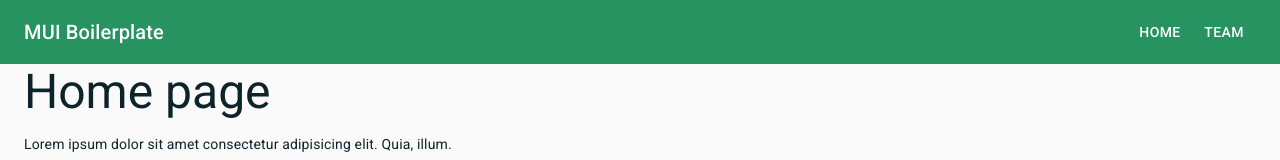
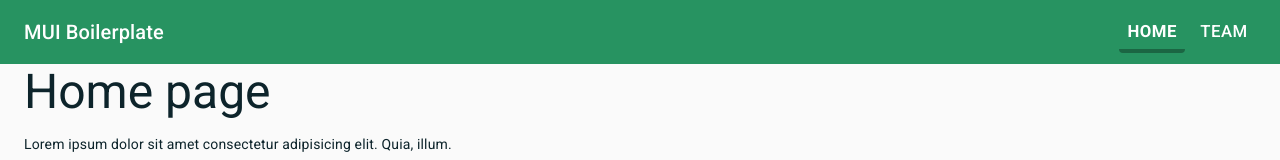
Before and after one commit to masonwang025/yei-website-old, a React (Create React App) app: page / in a window 1280 px wide. Shown: the top 160 px of the page. Built offline with nearby package versions, Linux system fonts and the light colour scheme.

Commit message:
navbar large screen animations

```diff
--- a/src/components/Header.js
+++ b/src/components/Header.js
@@ -5,7 +5,6 @@ import {
   Typography,
   useScrollTrigger,
   Button,
-  Box,
   Container,
   Fab,
   Zoom,
@@ -16,43 +15,17 @@ import {
   ListItem,
   ListItemText,
 } from "@material-ui/core";
-import { makeStyles } from "@material-ui/core/styles";
 import KeyboardArrowUpIcon from "@material-ui/icons/KeyboardArrowUp";
 import MenuIcon from "@material-ui/icons/Menu";
 import routes from "../data/routes";
-import { Link } from "react-router-dom";
+import { Link, useLocation } from "react-router-dom";
 import { useState } from "react";
-
-const useStyles = makeStyles((theme) => ({
-  root: {
-    flexGrow: 1,
-  },
-  menuButton: {
-    marginRight: theme.spacing(2),
-  },
-  title: {
-    flexGrow: 1,
-  },
-  navLinks: {
-    color: "white",
-  },
-  list: {
-    width: 250,
-    alignText: "center",
-  },
-  listItem: {
-    color: "black",
-  },
-  backToTop: {
-    position: "fixed",
-    bottom: theme.spacing(2),
-    right: theme.spacing(2),
-  },
-}));
+import useStyles from "../styles/components/headerStyles.js";
 
 export default function Header(props) {
   const [drawerOpen, setDrawerOpen] = useState(false);
   const classes = useStyles();
+  const currPath = useLocation().pathname;
 
   return (
     <React.Fragment>
@@ -66,7 +39,13 @@ export default function Header(props) {
             <Hidden xsDown>
               {routes.map((route) => (
                 <Link to={route.path} key={route.path + route.name}>
-                  <Button className={classes.navLinks}>{route.name}</Button>
+                  <Button
+                    className={`${classes.navLinks} ${
+                      currPath === route.path && "active"
+                    }`}
+                  >
+                    {route.name}
+                  </Button>
                 </Link>
               ))}
             </Hidden>
--- a/src/components/ScrollToTop.js
+++ b/src/components/ScrollToTop.js
@@ -4,7 +4,11 @@ import { withRouter } from "react-router-dom";
 function ScrollToTop({ history }) {
   useEffect(() => {
     const unlisten = history.listen(() => {
-      window.scrollTo(0, 0);
+      window.scrollTo({
+        top: 0,
+        left: 0,
+        behavior: "smooth",
+      });
     });
     return () => {
       unlisten();
--- a/src/index.js
+++ b/src/index.js
@@ -5,7 +5,7 @@ import { BrowserRouter as Router } from "react-router-dom";
 import * as serviceWorker from "./serviceWorker";
 import "./styles/App.scss";
 
-import theme from "./theme";
+import theme from "./styles/theme";
 import { CssBaseline } from "@material-ui/core";
 import { ThemeProvider } from "@material-ui/core/styles";
 
--- a/src/styles/App.scss
+++ b/src/styles/App.scss
@@ -1,12 +1,6 @@
 @import "./breakpoints.scss";
 @import "./variables.scss";
 @import "./other.scss";
-
-// pages
-@import "./pages/home.scss";
-
-// components
-@import "./components/header.scss";
 
 body {
   background: #fff;
@@ -20,12 +14,3 @@ body {
   scroll-behavior: smooth;
   overflow-x: hidden;
 }
-
-.form-control {
-  &:active,
-  &:focus {
-    outline: none;
-    box-shadow: none !important;
-    border: none;
-  }
-}
--- /dev/null
+++ b/src/styles/components/headerStyles.js
@@ -0,0 +1,60 @@
+import { makeStyles } from "@material-ui/core/styles";
+
+const useStyles = makeStyles((theme) => ({
+  root: {
+    flexGrow: 1,
+  },
+  menuButton: {
+    marginRight: theme.spacing(2),
+  },
+  title: {
+    flexGrow: 1,
+  },
+  navLinks: {
+    color: "white",
+    fontSize: "1.2em",
+    marginLeft: "0.42em",
+    "&::before": {
+      transition: "0.42s ease-in-out",
+      backgroundColor: `${theme.palette.primary.dark}`,
+      content: '""',
+      zIndex: -10,
+      display: "block",
+      bottom: "0",
+      position: "absolute",
+      height: "9%",
+      width: "0",
+      borderBottomLeftRadius: "4px",
+      borderBottomRightRadius: "4px",
+    },
+    "&:hover": {
+      backgroundColor: "inherit",
+      "&::before": {
+        width: "100%",
+      },
+    },
+    "&> span.MuiTouchRipple-root": {
+      display: "none",
+    },
+    "&.active": {
+      fontWeight: "bold",
+      "&::before": {
+        width: "100%",
+      },
+    },
+  },
+  list: {
+    width: 250,
+    alignText: "center",
+  },
+  listItem: {
+    color: "black",
+  },
+  backToTop: {
+    position: "fixed",
+    bottom: theme.spacing(2),
+    right: theme.spacing(2),
+  },
+}));
+
+export default useStyles;
```
Also changed, not shown: src/styles/components/header.scss (deleted), src/styles/pages/home.scss (deleted), src/styles/theme.js (renamed from src/theme.js).
